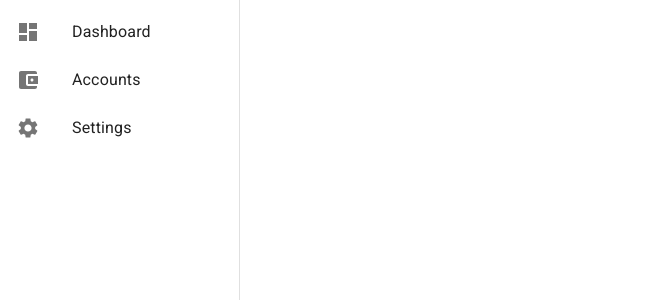
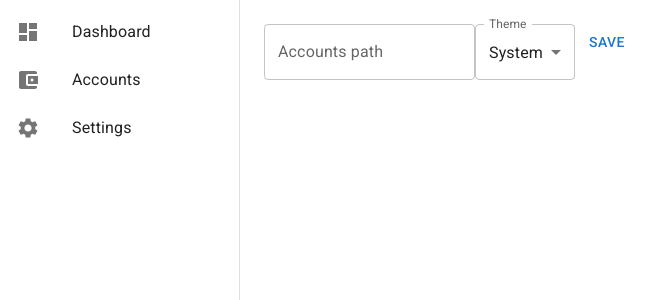
Before and after one commit to ltabis/thunes, a React (Vite) app in the folder desktop/: page /settings in a window 1280 px wide. Shown: the top 300 px of the page, without its empty margins (0-668 px from the left). Built offline with nearby package versions, Linux system fonts and the light colour scheme.

Commit message:
feat: context and reducers for settings

```diff
--- a/desktop/src/App.tsx
+++ b/desktop/src/App.tsx
@@ -1,4 +1,4 @@
-import { Box, CssBaseline, Drawer, List, ListItem, ListItemButton, ListItemIcon, ListItemText, } from "@mui/material";
+import { Box, CssBaseline, Drawer, List, ListItem, ListItemButton, ListItemIcon, ListItemText, ThemeProvider, } from "@mui/material";
 import DashboardIcon from '@mui/icons-material/Dashboard';
 import AccountBalanceWalletIcon from '@mui/icons-material/AccountBalanceWallet';
 import SettingsIcon from '@mui/icons-material/Settings';
@@ -7,8 +7,11 @@ import { Route, Routes, Outlet, useNavigate } from "react-router-dom";
 import Dashboard from "./pages/Dashboard";
 import React from "react";
 import Settings from "./pages/Settings";
+import { darkTheme, lightTheme } from './Themes';
+import { useSettings } from "./contexts/Settings";
 
 function Layout() {
+  const settings = useSettings();
   const navigate = useNavigate();
   const drawerWidth = 240;
 
@@ -31,7 +34,7 @@ function Layout() {
   ];
 
   return (
-    <>
+    <ThemeProvider theme={settings?.theme === "dark" ? darkTheme : lightTheme}>
       <CssBaseline />
       <Box sx={{ display: 'flex' }}>
         <Drawer
@@ -68,7 +71,7 @@ function Layout() {
           <Outlet></Outlet>
         </Box>
       </Box>
-    </>
+    </ThemeProvider>
   );
 }
 
--- /dev/null
+++ b/desktop/src/Themes.ts
@@ -0,0 +1,13 @@
+import { createTheme } from "@mui/material";
+
+export const darkTheme = createTheme({
+    palette: {
+        mode: 'dark',
+    },
+});
+
+export const lightTheme = createTheme({
+    palette: {
+        mode: 'light',
+    },
+});
--- a/desktop/src/components/layout/SideMenu.tsx
+++ b/desktop/src/components/layout/SideMenu.tsx
@@ -2,7 +2,7 @@ import { Box, CSSObject, Drawer as MuiDrawer, List, ListItem, ListItemButton, Li
 import AccountBalanceWalletIcon from '@mui/icons-material/AccountBalanceWallet';
 import DashboardIcon from '@mui/icons-material/Dashboard';
 import React from "react";
-import { Route, } from "../../context/Route";
+import { Route, } from "../../contexts/Route";
 
 export default function Menu() {
     const [open, setOpen] = React.useState(false);
--- /dev/null
+++ b/desktop/src/contexts/Settings.tsx
@@ -0,0 +1,23 @@
+import { Settings as AppSettings } from "../../../cli/bindings/Settings";
+import { createContext, Dispatch, ReactNode, useContext, useReducer } from 'react';
+import { Action, settingsReducer } from "../reducers/Settings";
+
+const SettingsContext = createContext<AppSettings | null>(null);
+const SettingsDispatchContext = createContext<Dispatch<Action> | null>(null);
+
+export function SettingsProvider({ children }: { children: ReactNode }) {
+    const [settings, dispatch] = useReducer(settingsReducer, {
+        path: "", accounts_path: "", theme: "system"
+    });
+
+    return (
+        <SettingsContext.Provider value={settings}>
+            <SettingsDispatchContext.Provider value={dispatch}>
+                {children}
+            </SettingsDispatchContext.Provider>
+        </SettingsContext.Provider>
+    )
+}
+
+export const useSettings = () => useContext(SettingsContext);
+export const useDispatchSettings = () => useContext(SettingsDispatchContext);
--- a/desktop/src/main.tsx
+++ b/desktop/src/main.tsx
@@ -6,11 +6,14 @@ import React from "react";
 import ReactDOM from "react-dom/client";
 import App from "./App";
 import { BrowserRouter } from 'react-router-dom';
+import { SettingsProvider } from './contexts/Settings';
 
 ReactDOM.createRoot(document.getElementById("root") as HTMLElement).render(
   <React.StrictMode>
     <BrowserRouter basename="/">
-      <App />
+      <SettingsProvider>
+        <App />
+      </SettingsProvider>
     </BrowserRouter>
   </React.StrictMode>,
 );
--- a/desktop/src/pages/Settings.tsx
+++ b/desktop/src/pages/Settings.tsx
@@ -1,27 +1,26 @@
+import { useEffect, } from "react";
+import { Button, FormControl, InputLabel, MenuItem, Paper, Select, SelectChangeEvent, TextField } from "@mui/material";
+import { Theme } from "../../../cli/bindings/Theme";
+import { Settings as AppSettings } from "../../../cli/bindings/Settings";
 import { invoke } from "@tauri-apps/api/core";
-import { useEffect, useState } from "react";
-import { Settings as AppSettings } from "../../../cli/bindings/Settings";
-import { Button, Paper, TextField } from "@mui/material";
+import { useDispatchSettings, useSettings } from "../contexts/Settings";
 
 export default function Settings() {
-    const [settings, setSettings] = useState<AppSettings>();
-
-    const saveSettings = () => {
-        invoke("save_settings", { settings }).then(
-            // TODO: generalize info with snackbars.
-            () => console.info("config saved!"),
-        ).catch(
-            (error) => console.error(error)
-        );
-    }
+    const settings = useSettings();
+    const dispatch = useDispatchSettings()!;
 
     useEffect(() => {
         invoke("get_settings").then(
-            (newSettings) => setSettings(newSettings as AppSettings)
+            (newSettings) => {
+                console.log("PASSED", JSON.stringify(newSettings), (newSettings as AppSettings).theme);
+                dispatch({ type: "update", settings: newSettings as AppSettings });
+            }
         ).catch(
-            (error) => console.error(error)
+            (error) => {
+                console.error(error);
+            }
         );
-    }, [setSettings]);
+    }, [dispatch]);
 
     return settings
         ?
@@ -30,14 +29,43 @@ export default function Settings() {
                 <TextField id="outlined-basic" label="Accounts path" variant="outlined"
                     value={settings.accounts_path}
                     onChange={(event: React.ChangeEvent<HTMLInputElement>) => {
-                        setSettings({
-                            ...settings,
-                            accounts_path: event.target.value
-                        });
+                        dispatch(
+                            {
+                                type: "update",
+                                settings: {
+                                    ...settings,
+                                    accounts_path: event.target.value
+                                }
+                            }
+                        )
                     }}
                 />
-                <Button variant="text" onClick={saveSettings}>Save</Button>
-            </Paper>
+                <FormControl>
+                    <InputLabel id="demo-simple-select-label">Theme</InputLabel>
+                    <Select
+                        labelId="demo-simple-select-label"
+                        id="demo-simple-select"
+                        value={settings.theme}
+                        label="Theme"
+                        onChange={(event: SelectChangeEvent) => {
+                            dispatch({
+                                type: "update",
+                                settings: {
+                                    ...settings,
+                                    theme: event.target.value as Theme
+                                }
+                            });
+                        }}
+                    >
+                        <MenuItem value={"system"}>System</MenuItem>
+                        <MenuItem value={"light"}>Light</MenuItem>
+                        <MenuItem value={"dark"}>Dark</MenuItem>
+                    </Select>
+                </FormControl>
+                <Button variant="text" onClick={() => dispatch({
+                    type: "save"
+                })}>Save</Button>
+            </Paper >
         </>)
         :
         (<></>)
--- /dev/null
+++ b/desktop/src/reducers/Settings.tsx
@@ -0,0 +1,22 @@
+import { invoke } from "@tauri-apps/api/core";
+import { Settings as AppSettings } from "../../../cli/bindings/Settings";
+
+export type Action = { type: "update", settings: AppSettings } | { type: "save" };
+
+export function settingsReducer(settings: AppSettings, action: Action): AppSettings {
+    switch (action.type) {
+        case "update": {
+            return action.settings;
+        }
+        case 'save': {
+            // TODO: generalize info with snack bars.
+            invoke("save_settings", { settings }).then(
+                () => console.info("config saved!"),
+            ).catch(
+                (error) => console.error(error)
+            );
+
+            return settings;
+        }
+    }
+}
```
Also changed, not shown: desktop/src/reducers/Route.tsx (deleted, +0 -13 lines), desktop/src/contexts/Route.tsx (renamed from desktop/src/context/Route.tsx), 1 other file (tests, documents, lock files or other folders).
